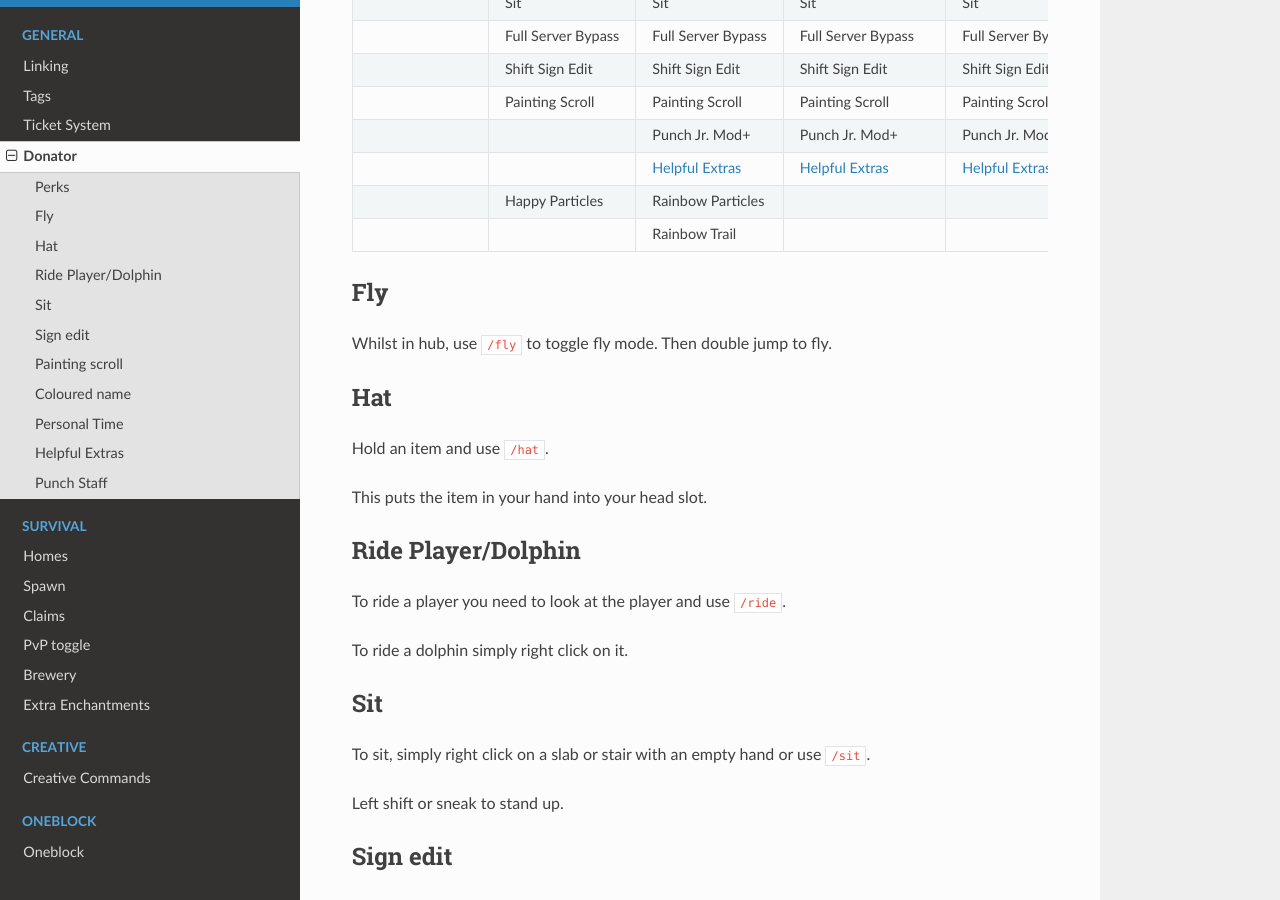
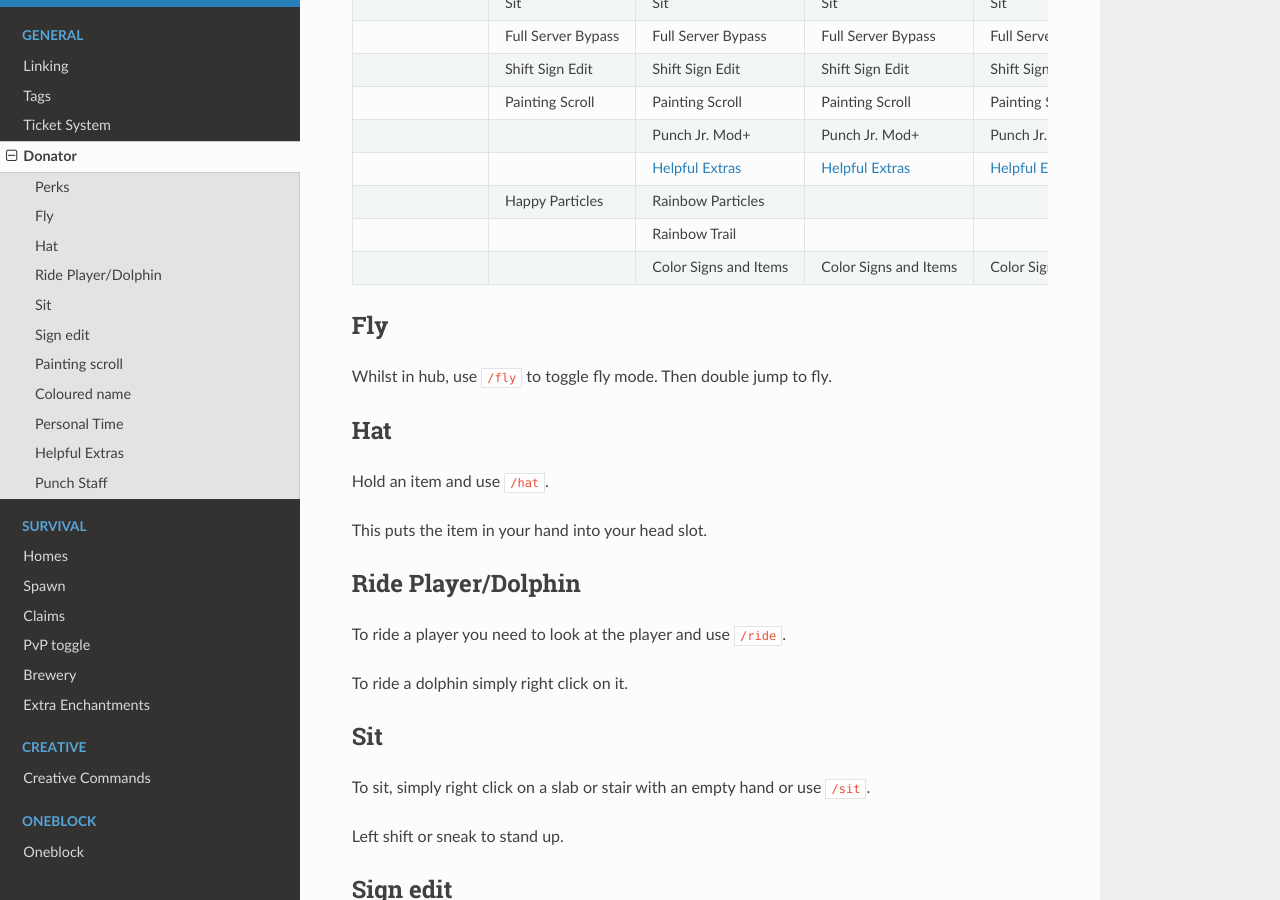
Before and after one commit to footdabmommy/wse, a Sphinx documentation site: the page built from docs/source/donator.rst, in a window 1280 px wide and 900 px high, scrolled down 762 px. Built offline with Sphinx 7.4.7 and the Read the Docs theme 2.0.0, drawn with Linux system fonts in a browser that asks for light colours.

Commit message:
add new dono perks

```diff
--- a/docs/source/donator.rst
+++ b/docs/source/donator.rst
@@ -142,6 +142,14 @@ Perks
     -
     -
     -
+  * -
+    -
+    - Color Signs and Items
+    - Color Signs and Items
+    - Color Signs and Items
+    - Color Signs and Items
+    - Color Signs and Items
+    - Color Signs and Items
 
 
 Fly
```
